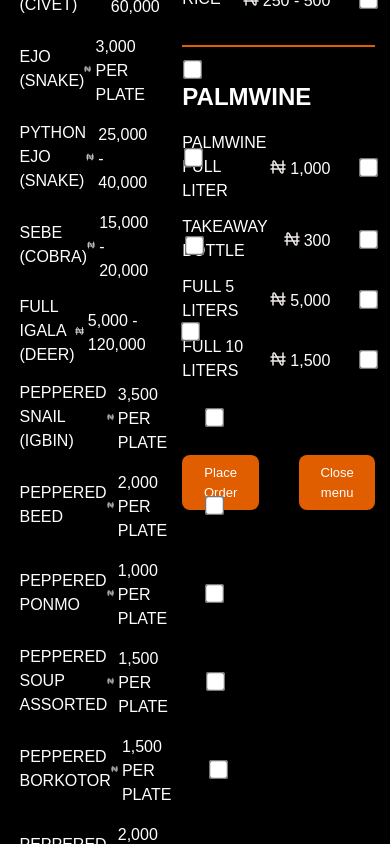
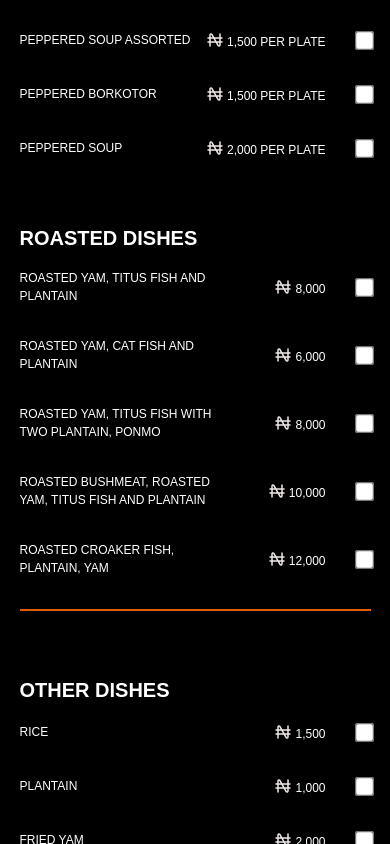
Before and after one commit to Frokesy/Africano, a React (Vite) app: page / in a window 390 px wide. Both pictures are taken after a click on the button "Order Now". Shown: the part 2604-3448 px from the top of the page. Built offline with nearby package versions, Linux system fonts and the light colour scheme; a web font is replaced by a local one.

Commit message:
worked on menu responsiveness

```diff
--- a/src/components/Menu.tsx
+++ b/src/components/Menu.tsx
@@ -26,7 +26,7 @@ const Menu: FC<MenuProps> = ({ openModal }) => {
         <h2 className="text-[#e05d00] pb-6 lg:text-[48px] text-[32px] font-monoton">
           Menu
         </h2>
-        <div className="flex lg:flex-row flex-col justify-between">
+        <div className="flex lg:flex-row flex-col space-x-10 justify-between">
           <div className="">
             <img src="/assets/menu.png" alt="menu" id="menuImage" />
 
--- a/src/components/OrderItems.tsx
+++ b/src/components/OrderItems.tsx
@@ -85,13 +85,13 @@ const OrderItems: FC<MenuProps> = ({ openModal }) => {
   };
   return (
     <div className="mt-[15vh] mx-auto w-[90vw]">
-      <h2 className="lg:text-[48px] text-[#8c3a00] text-[32px] font-monoton mb-10">
+      <h2 className="lg:text-[48px] text-[#8c3a00] text-[32px] font-monoton lg:mb-10">
         Menu
       </h2>
-      <div className="mt-10 flex justify-between space-x-10">
-        <div className="w-[35%]">
-          <h2 className="text-[24px] uppercase font-bold">Fried & Peppered Bushmeat</h2>
-          <div className="space-y-3 mt-4">
+      <div className="lg:mt-10 flex lg:flex-row flex-col justify-between lg:space-x-10">
+        <div className="lg:w-[35%]">
+          <h2 className="lg:text-[24px] text-[20px] uppercase font-bold mt-16 lg:mt-0">Fried & Peppered Bushmeat</h2>
+          <div className="lg:space-y-3 space-y-8 mt-4 lg:text-[16px] text-[12px]">
             {friedBushmeat.map(item => (
               <div key={item.id} className="flex justify-between uppercase items-center w-[100%]">
                 <h3>{item.name}</h3>
@@ -109,13 +109,13 @@ const OrderItems: FC<MenuProps> = ({ openModal }) => {
             ))}
           </div>
         </div>
-        <div className="w-[55%] space-y-8">
+        <div className="lg:w-[55%] space-y-8">
           <div>
-            <h2 className="text-[24px] uppercase font-bold">Roasted Dishes</h2>
-            <div className="space-y-3 mt-4">
+            <h2 className="lg:text-[24px] text-[20px] uppercase font-bold mt-16 lg:mt-0">Roasted Dishes</h2>
+            <div className="lg:space-y-3 space-y-8 mt-4 lg:text-[16px] text-[12px]">
               {roastedDishes.map(item => (
                 <div key={item.id} className="flex justify-between uppercase items-center w-[100%]">
-                  <h3>{item.name}</h3>
+                  <h3 className="w-[55%] lg:w-[100%]">{item.name}</h3>
                   <div className="flex items-center space-x-8">
                     <p className="flex items-center space-x-1">
                       <Naira /> <span className="mt-1">{item.price}</span>
@@ -134,8 +134,8 @@ const OrderItems: FC<MenuProps> = ({ openModal }) => {
           <div className="border-b-2 border-[#e05d00]"></div>
 
           <div>
-            <h2 className="text-[24px] uppercase font-bold">Other Dishes</h2>
-            <div className="space-y-3 mt-4">
+            <h2 className="lg:text-[24px] text-[20px] uppercase font-bold mt-16 lg:mt-0">Other Dishes</h2>
+            <div className="lg:space-y-3 space-y-8 mt-4 lg:text-[16px] text-[12px]">
               {others.map(item => (
                 <div key={item.id} className="flex justify-between uppercase items-center w-[100%]">
                   <h3>{item.name}</h3>
@@ -157,8 +157,8 @@ const OrderItems: FC<MenuProps> = ({ openModal }) => {
           <div className="border-b-2 border-[#e05d00]"></div>
 
           <div>
-            <h2 className="text-[24px] uppercase font-bold">Palmwine</h2>
-            <div className="space-y-3 mt-4">
+            <h2 className="lg:text-[24px] text-[20px] uppercase font-bold mt-16 lg:mt-0">Palmwine</h2>
+            <div className="lg:space-y-3 space-y-8 mt-4 lg:text-[16px] text-[12px]">
               {palmwine.map(item => (
                 <div key={item.id} className="flex justify-between uppercase items-center w-[100%]">
                   <h3>{item.name}</h3>
```
